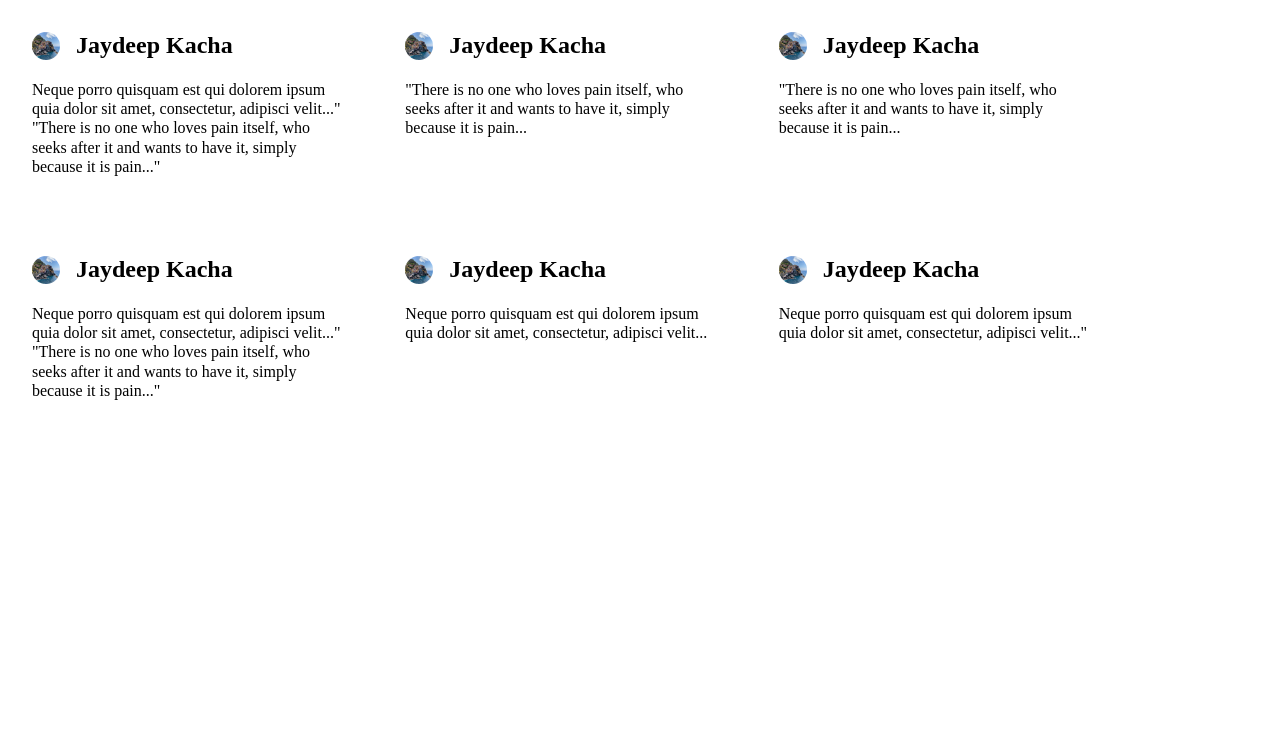
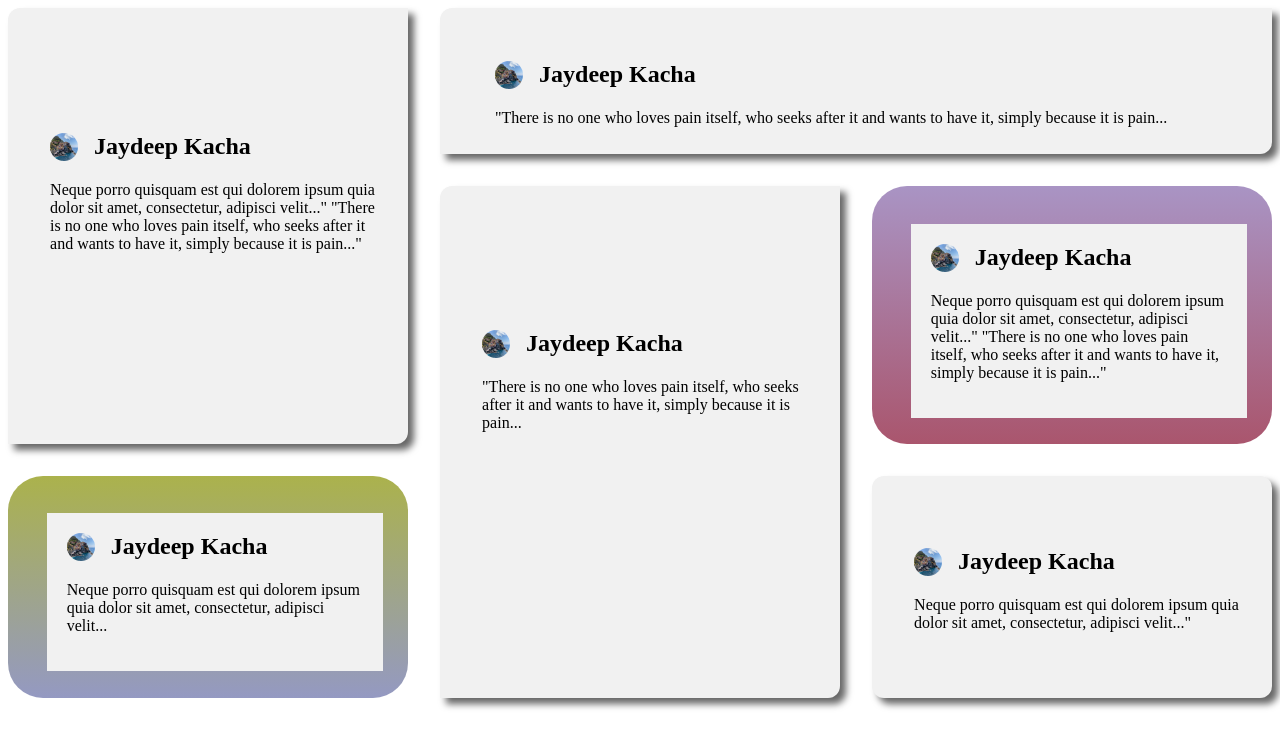
Before and after one commit to kachajaydeep/Tasks, a plain HTML site: page grid_and_flexbox_Tasks/grid_flexbox.html in a window 1280 px wide. Drawn offline with Linux system fonts and the light colour scheme.

Commit message:
changes in grid_flexbox

```diff
--- a/grid_and_flexbox_Tasks/grid_flexbox.css
+++ b/grid_and_flexbox_Tasks/grid_flexbox.css
@@ -1,12 +1,48 @@
-body,h2{
+h2{
     margin: 0;
+}
+.full{
+    box-shadow: 7px 12px 7px 3px rgba(0, 0, 0, 0.6);
+    border-radius: 12px;
+}
+.item1{
+ box-shadow: 6px 6px 7px  rgba(0, 0, 0, 0.6);
+ border-radius: 12px 0 12px 0 ;
+}
+.item3{
+    box-shadow: 6px 6px 7px  rgba(0, 0,0,0.6);
+    border-radius: 12px 0 12px 0;
+}
+.item6{
+    box-shadow: 6px 6px 7px rgba(0, 0, 0, 0.6);
+    border-radius: 12px;
 }
 .testinomial-grid{
     display: grid;
-    width: min(95%, 70rem);
+    /* width: min(95%, 70rem); */
+    gap: var(--gap,2rem);
+    grid-template-columns:repeat(3,1fr);
 }
-.testinomial-grid{
-    grid-template-columns:repeat(3,1fr);
+.gradient{
+    background-image: linear-gradient(to bottom,hsl(266.25deg 28.92% 67.45%),hsl(343 33% 50% / 1));
+}
+.gradient-2{
+    background-image: linear-gradient(to bottom,hsl(64.12deg 40.16% 49.8%),hsl(233.48deg 27.38% 67.06%));
+}
+.center-four{
+    position: relative;
+    top: 3%;
+    left: 2%;
+    background-color: #f1f1f1;
+    padding: 20px;
+}
+.radius-four{
+    border-radius: 35px;
+}
+.center{
+    position: relative;
+    top: 25%;
+    left: 3%;
 }
 .flex{
     display: flex;
@@ -26,3 +62,16 @@ body,h2{
 .testinomial > p:first-of-type{
     line-height: 1.2;
 }
+.grid-row-span-2{
+    grid-row: span 2;
+}
+.grid-col-span-2{
+    grid-column: span 2;
+}
+@media screen and (max-width:768px) {
+    .testinomial-grid{
+        display: flex;
+        flex-direction: column;
+
+    }
+}
--- a/grid_and_flexbox_Tasks/grid_flexbox.html
+++ b/grid_and_flexbox_Tasks/grid_flexbox.html
@@ -10,7 +10,8 @@
 
 <body>
     <main class="testinomial-grid">
-        <article class="testinomial item1">
+        <article class="testinomial item1 grid-row-span-2 full" style="background-color: #f1f1f1;">
+            <div class="center">
                 <div class="flex">
                     <div>
                         <img src="../img_5terre.jpg" alt="">
@@ -21,9 +22,11 @@
                 </div>
                 <p>Neque porro quisquam est qui dolorem ipsum quia dolor sit amet, consectetur, adipisci velit..." "There is
                     no one who loves pain itself, who seeks after it and wants to have it, simply because it is pain..."</p>
+            </div>
         </article>
 
-        <article class="testinomial item1">
+        <article class="testinomial item1 grid-col-span-2" style="background-color: #f1f1f1;">
+            <div class="center">
                 <div class="flex">
                     <div>
                         <img src="../img_5terre.jpg" alt="">
@@ -34,9 +37,11 @@
                 </div>
                 <p>"There is no one who loves pain itself, who seeks after it and wants to have it, simply because it is
                     pain...</p>
+            </div>
         </article>
 
-        <article class="testinomial">
+        <article class="testinomial item3 grid-row-span-2" style="background-color: #f1f1f1;">
+            <div class="center">
                 <div class="flex">
                     <div>
                         <img src="../img_5terre.jpg" alt="">
@@ -48,9 +53,10 @@
                 </div>
                 <p>"There is no one who loves pain itself, who seeks after it and wants to have it, simply because it is
                     pain...</p>
+            </div>
         </article>
-
-        <article class="testinomial item1">
+        <article class="testinomial gradient radius-four" style="background-color: #f1f1f1;">
+            <div class="center-four">
                 <div class="flex">
                     <div>
                         <img src="../img_5terre.jpg" alt="">
@@ -61,9 +67,11 @@
                     </div>
                         <p>Neque porro quisquam est qui dolorem ipsum quia dolor sit amet, consectetur, adipisci velit..." "There is
                         no one who loves pain itself, who seeks after it and wants to have it, simply because it is pain..."</p>
+                    </div>
+
         </article>
-
-        <article class="testinomial ">
+        <article class="testinomial gradient-2 radius-four" style="background-color: #f1f1f1;">
+            <div class="center-four">
                 <div class="flex">
                     <div>
                         <img src="../img_5terre.jpg" alt="">
@@ -73,9 +81,12 @@
                     </div>
                 </div>
                 <p>Neque porro quisquam est qui dolorem ipsum quia dolor sit amet, consectetur, adipisci velit...</p>
+            </div>
         </article>
 
-        <article class="testinomial">
+        <article class="testinomial item6" style="background-color: #f1f1f1;">
+            <div class="center">
+
                 <div class="flex">
                     <div>
                         <img src="../img_5terre.jpg" alt="">
@@ -85,6 +96,7 @@
                     </div>
                 </div>
                 <p>Neque porro quisquam est qui dolorem ipsum quia dolor sit amet, consectetur, adipisci velit..."</p>
+            </div>
         </article>
     </main>
 </body>
```
Lines whose indentation alone changed are shown as unchanged.
